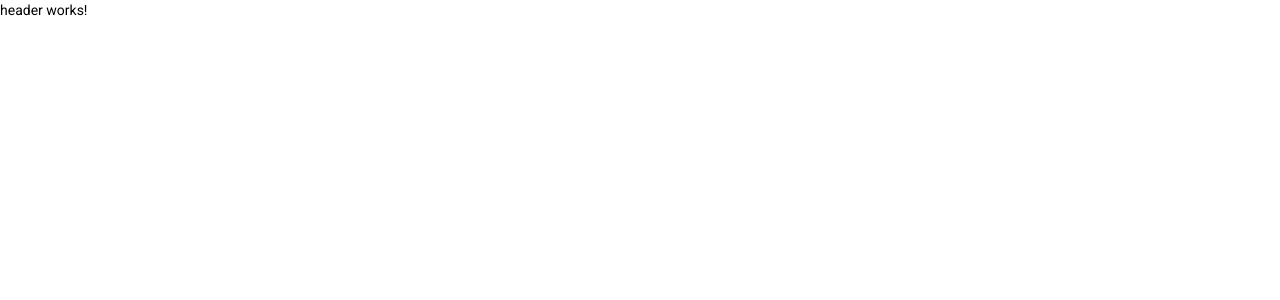
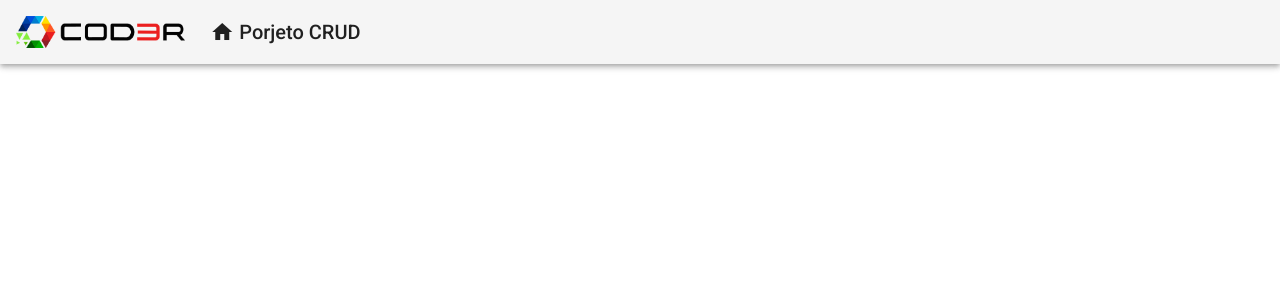
Before and after one commit to IagoMesquita/angular-coder, an Angular app: page / in a window 1280 px wide. Shown: the top 300 px of the page. Built offline with nearby package versions, Linux system fonts and the light colour scheme.

Commit message:
feat: add toll bar

```diff
--- a/src/app/app.module.ts
+++ b/src/app/app.module.ts
@@ -5,6 +5,8 @@
 import { AppComponent } from './app.component';
 import { BrowserAnimationsModule } from '@angular/platform-browser/animations';
 import { HeaderComponent } from './components/template/header/header.component';
+
+import { MatToolbarModule } from '@angular/material/toolbar';;
 
 @NgModule({
   declarations: [
@@ -14,7 +16,8 @@
   imports: [
     BrowserModule,
     AppRoutingModule,
-    BrowserAnimationsModule
+    BrowserAnimationsModule,
+    MatToolbarModule
   ],
   providers: [],
   bootstrap: [AppComponent]
--- a/src/app/components/template/header/header.component.css
+++ b/src/app/components/template/header/header.component.css
@@ -0,0 +1,22 @@
+.header {
+  display: flex;
+  align-items: center;
+}
+
+.header a {
+  display: flex;
+  align-items: center;
+  text-decoration: none;
+}
+
+.header .logo {
+  max-height:32px;
+}
+
+.header .title-group {
+  padding-left: 25px;
+}
+
+.header .title-group i {
+  padding-right: 5px;
+}
--- a/src/app/components/template/header/header.component.html
+++ b/src/app/components/template/header/header.component.html
@@ -1 +1,15 @@
-<p>header works!</p>
+<mat-toolbar class="header mat-elevation-z4">
+  <span>
+    <a>
+      <img class="logo" src="assets/image/logo-cod3r.png" alt="logo">
+    </a>
+  </span>
+  <span class="title-group">
+    <a>
+      <i class="material-icons">
+        home
+      </i>
+      Porjeto CRUD
+    </a>
+  </span>
+</mat-toolbar>
```
Also changed, not shown: src/assets/image/logo-cod3r.png (added).
